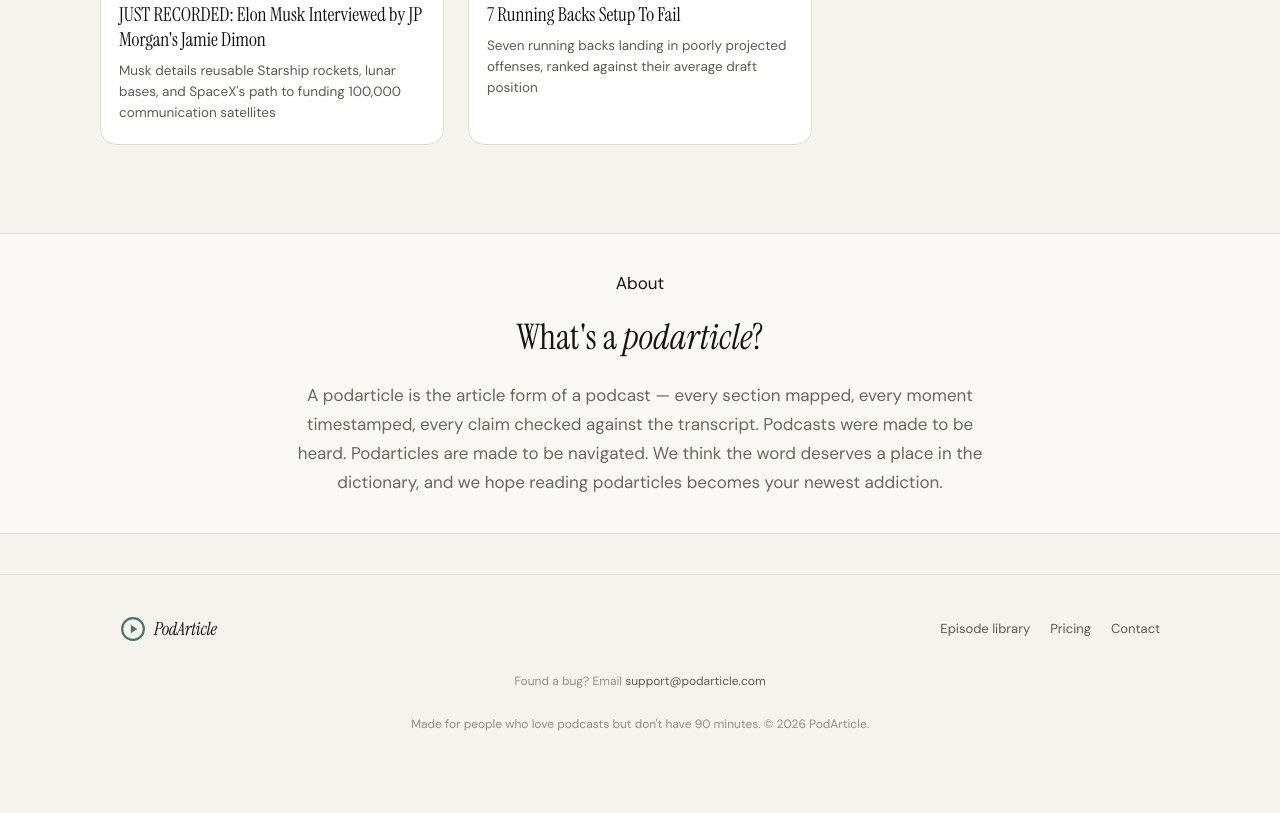
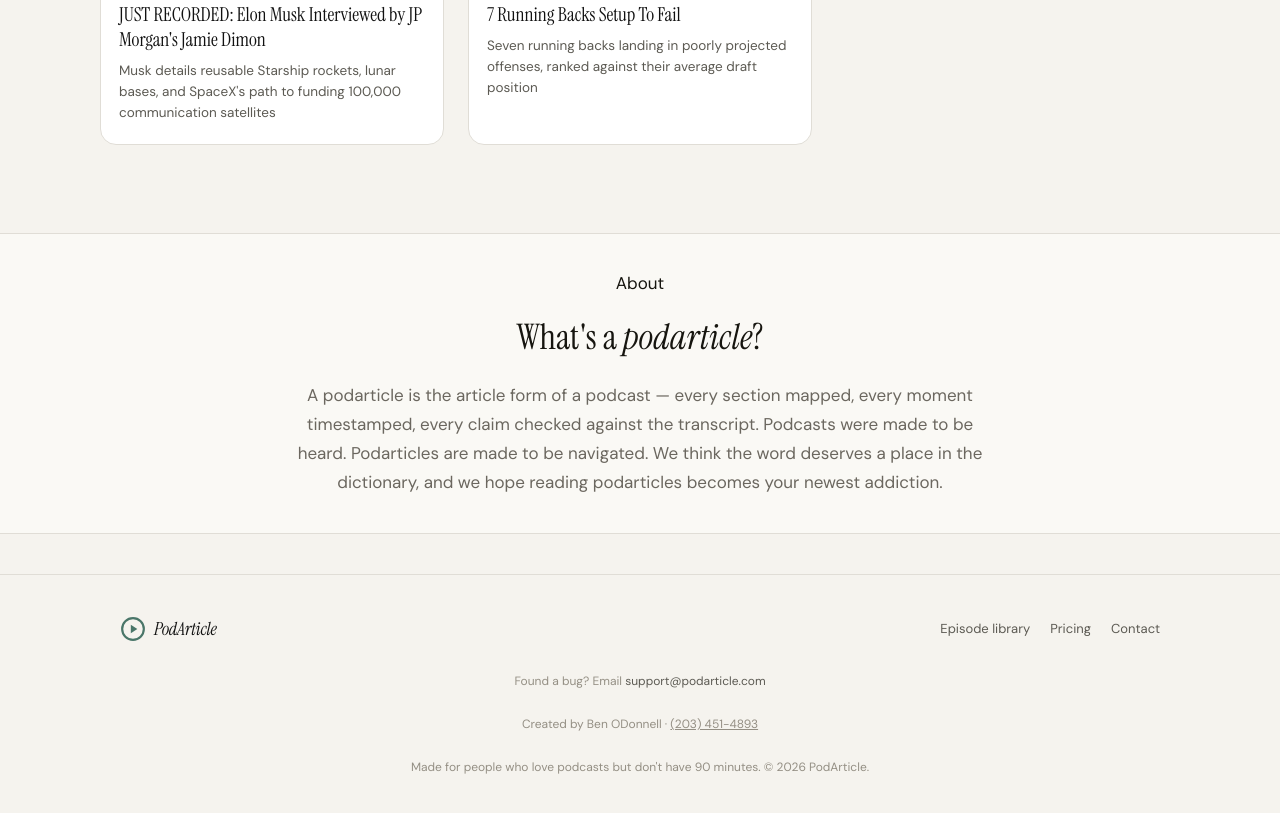
Before and after one commit to benod15/podarticle, a website: page public/index.html in a window 1280 px wide. Shown: the part 2109-2922 px from the top of the page. Before the commit the page ends 2883 px from the top, so only its background shows below. Drawn offline with nearby package versions, Linux system fonts and the light colour scheme; no server answers.

Commit message:
Add creator credit to homepage footer

```diff
--- a/public/index.html
+++ b/public/index.html
@@ -230,6 +230,7 @@
         <a href="mailto:support@podarticle.com">Contact</a>
       </nav>
       <p class="footer-bug">Found a bug? Email <a href="mailto:support@podarticle.com">support@podarticle.com</a></p>
+      <p class="footer-copy">Created by Ben ODonnell &middot; <a href="tel:+12034514893">(203) 451-4893</a></p>
       <p class="footer-copy">Made for people who love podcasts but don't have 90 minutes. &copy; 2026 PodArticle.</p>
     </div>
   </footer>
```
